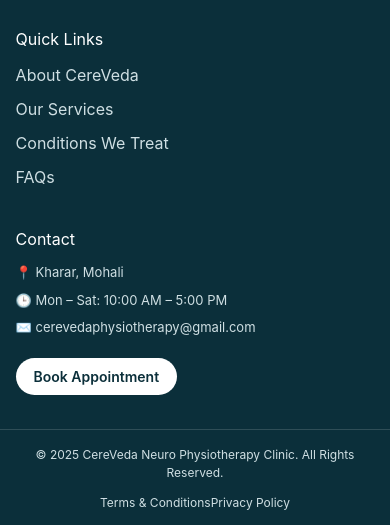
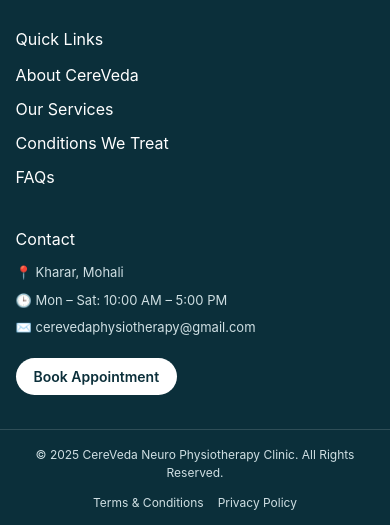
Before and after one commit to shubham7c/cereveda-physiotherapy-clinic, a React (Vite) app: page /therapy-offers in a window 390 px wide. Shown: the part 6133-6658 px from the top of the page. Built offline with nearby package versions, Linux system fonts and the light colour scheme.

Commit message:
Fixed footer

```diff
--- a/src/styles/Footer.css
+++ b/src/styles/Footer.css
@@ -232,19 +232,7 @@
 ===================================================== */
 
 /* Make footer buttons behave like links */
-.footer-links button,
-.footer-policies button {
-  background: none;
-  border: none;
-  padding: 0;
-  font: inherit;
-  color: #cfdfe3;
-  cursor: pointer;
-  text-align: left;
 
-  /* Smooth but light */
-  transition: color 0.25s ease, transform 0.25s ease;
-}
 
 /* Hover interaction (same as anchor feel) */
 .footer-links button:hover,
@@ -264,3 +252,22 @@
 .footer-cta {
   cursor: pointer;
 }
+/* =====================================================
+   FIX: FOOTER POLICIES VISIBILITY ON MOBILE
+   (NO DESIGN CHANGE)
+===================================================== */
+
+@media (max-width: 768px) {
+  .footer-policies {
+    display: flex;
+    flex-wrap: wrap;
+    justify-content: center;
+    gap: 14px;
+    width: 100%;
+  }
+
+  .footer-policies button {
+    display: inline-block;
+    white-space: nowrap;
+  }
+}
```
